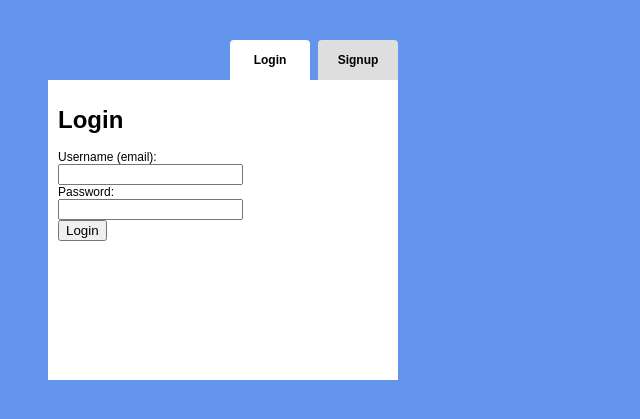
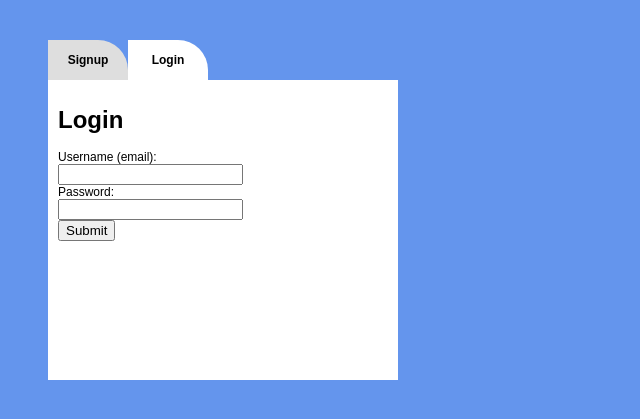
Before and after one commit to jerry-lei/Dailydos, a Flask app: page / in a window 1280 px wide. Shown: the top 419 px of the page, without its empty margins (0-640 px from the left). Run offline with Flask 2, Linux system fonts and the light colour scheme; some libraries are stand-ins or nearby versions.

Commit message:
Update home.html

```diff
--- a/templates/home.html
+++ b/templates/home.html
@@ -29,7 +29,6 @@
 }
 
 });
-
 });
 </script>
 <style>
@@ -60,11 +59,11 @@
 line-height: 40px;
 text-align: center;
 width: 80px;
-float: right;
+float: left;
 font-weight: bold;
--webkit-border-top-left-radius: 4px;
--webkit-border-top-right-radius: 4px;
--moz-border-radius: 4px 4px 0px 0px;
+-webkit-border-top-left-radius: 0px;
+-webkit-border-top-right-radius: 30px;
+-moz-border-radius: 0px 30px 0px 0px;
 }
 a
 {
@@ -73,7 +72,7 @@
 padding: 0;
 text-decoration: none;
 }
-.signup
+.login
 {
 	margin-left:8px;
 
@@ -94,8 +93,6 @@
 	padding:10px;
 	display:none;
 }
-
-
 </style>
 </head>
 
@@ -112,48 +109,32 @@
 <h1>Login</h1>
 <form method="post">
   Username (email):<br>
-  <input type="email" name="login_username">
+  <input type="email" name="username">
   <br>
   Password:<br>
-  <input type="password" name="login_password">
+  <input type="password" name="password">
   <br>
-  <input id="button" name="button" type="submit" value="Login">
+  <input type="submit" value="Submit">
 </form>
-{% if errorL %}
-<div class = "error_login">
-<font color = "red">{{errorL}}</font>
 </div>
-{% endif %}
-</div>
-
-
 <div id="signupbox">
 <h1>Signup</h1>
 <form method="post">
-  Username:<br>
-  <input type="text" name="new_username">
+  Username (email):<br>
+  <input type="text" name="username">
   <br>
   Password:<br>
-  <input type="password" name="new_password">
+  <input type="password" name="password">
   <br>
   Confirm Password:<br>
-  <input type="password" name="new_confirm_password">
+  <input type="password" name="confirm password">
   <br>
-  <input id="button" name="button" type="submit" value="Create Account">
+  <input type="submit" value="Submit">
 </form>
-
-{% if successC %}
-<div class = "error_create">
-<p><font color = "green">{{successC}}</font></p>
-{% endif %}
-{% if errorC %}
-<p><font color = "red">{{errorC}}</font></p>
-</div>
-{% endif %}
-
 </div>
 </div>
 
 </div>
+</div>
 </body>
 </html>
```
